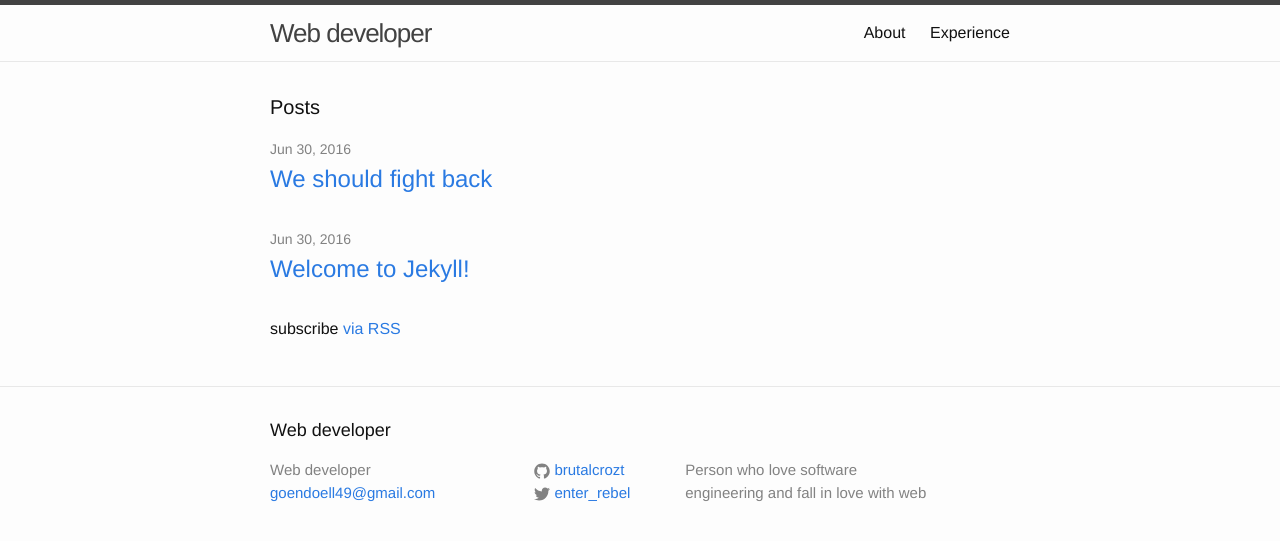
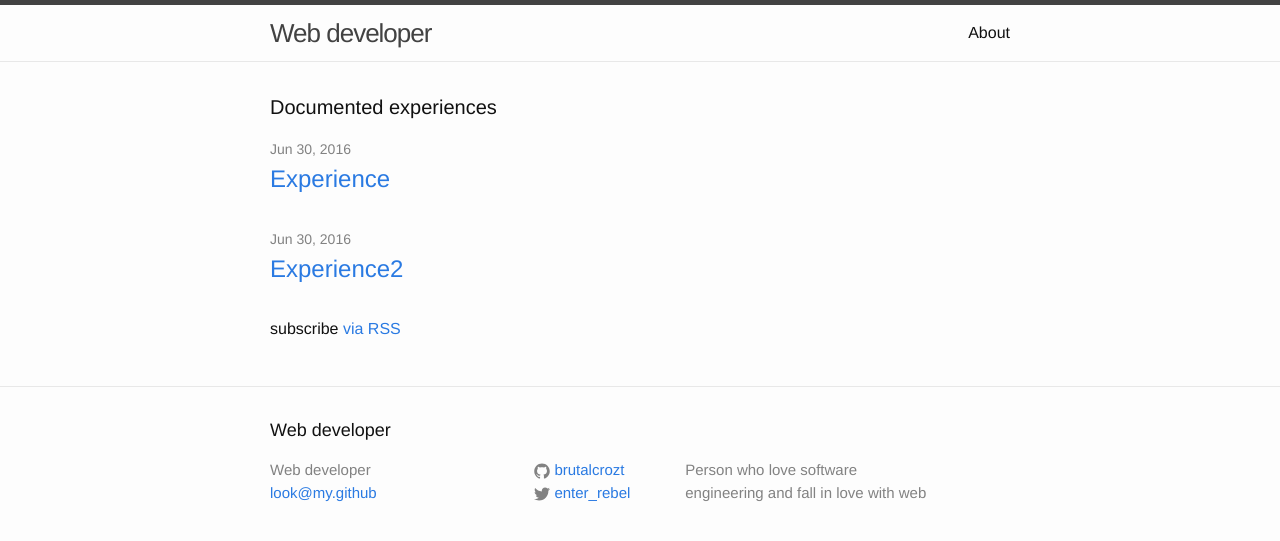
Before and after one commit to sukrosono/sukrosono.github.io, a Jekyll site: the page built from index.html, in a window 1280 px wide. Shown: the top 541 px of the page. Built offline with Jekyll 4.4.1, drawn with Linux system fonts in a browser that asks for light colours.

Commit message:
change default view from post to experiences

```diff
--- a/_config.yml
+++ b/_config.yml
@@ -7,15 +7,25 @@
 
 # Site settings
 title: Web developer
-email: goendoell49@gmail.com
+email: look@my.github
 description: Person who love software engineering and fall in love with web
-baseurl: "/" # the subpath of your site, e.g. /blog
+baseurl:  # the subpath of your site, e.g. /blog
 url: "http://http://brutalcrozt.github.io" # the base hostname & protocol for your site
 twitter_username: enter_rebel
 github_username:  brutalcrozt
 github: [metadata]
 lsi: false
 source: ./
+collections:
+  experiences:
+    defaults:
+      - scope:
+          path: "./_experiences/"
+          type: experiences
+        values:
+            layout: experience
+    permalink: /experiences/:title
+
 incremental: false
 highlighter: rouge
 gist:
--- a/index.html
+++ b/index.html
@@ -4,10 +4,10 @@
 
 <div class="home">
 
-  <h1 class="page-heading">Posts</h1>
+  <h1 class="page-heading">Documented experiences</h1>
 
   <ul class="post-list">
-    {% for post in site.posts %}
+    {% for post in site.experiences %}
       <li>
         <span class="post-meta">{{ post.date | date: "%b %-d, %Y" }}</span>
 
```
Also changed, not shown: _experiences/CrossLine-web.md (renamed from experiences/experience.md, +1 -2 lines), _experiences/ex-2.md (added, +16 -0 lines), _posts/2016-07-01-welcome-to-jekyll.markdown (deleted, +0 -25 lines), _save-html/CrossLine-web.md (added, +19 -0 lines).
